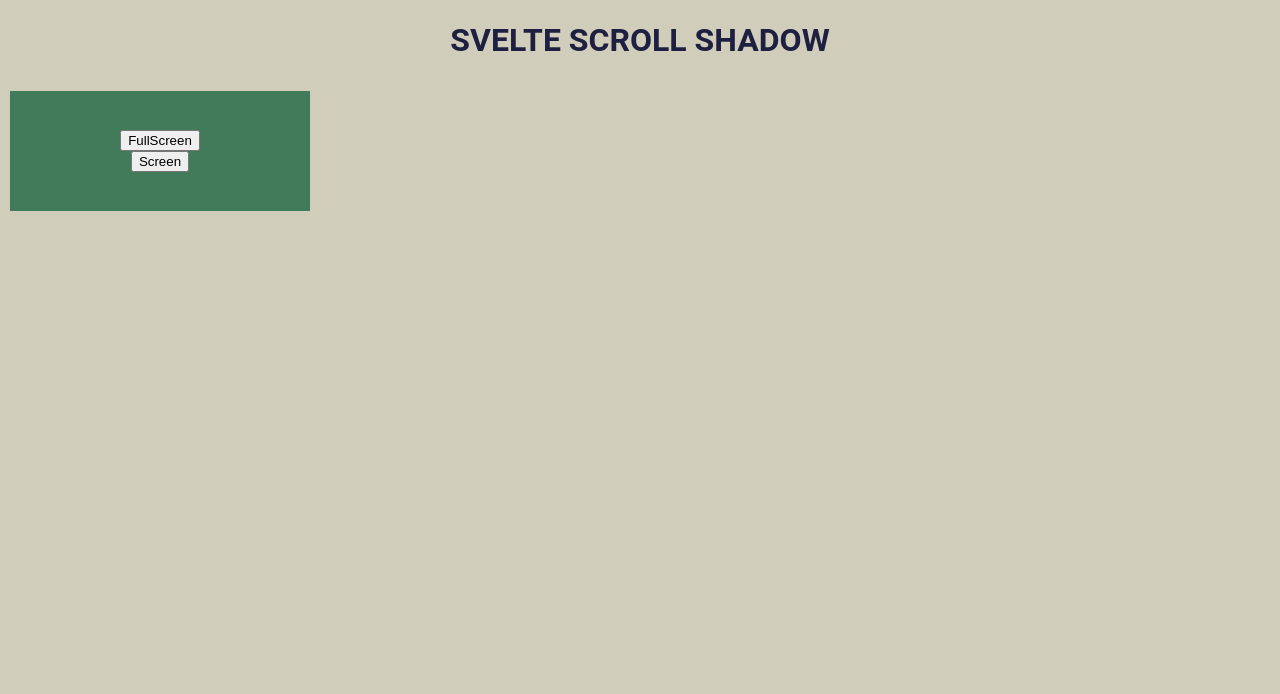
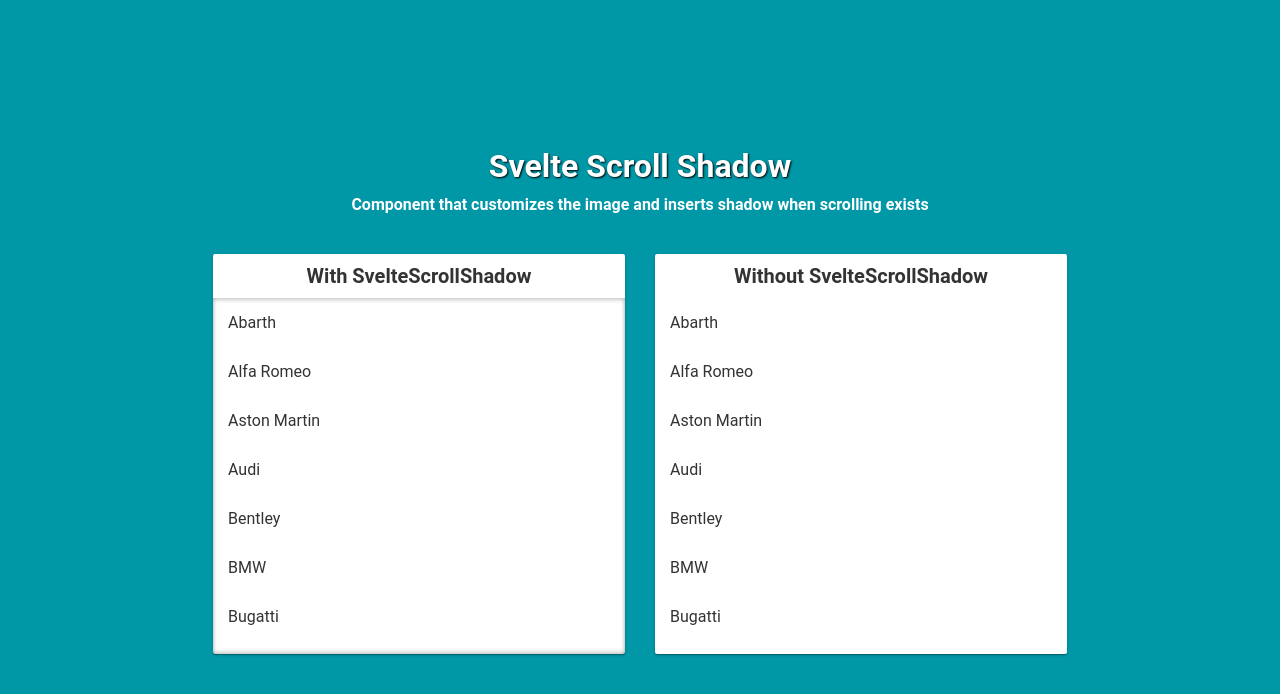
Before and after one commit to andrelmlins/svelte-scroll-shadow, a Svelte app: page / in a window 1280 px wide. Shown: the top 694 px of the page. Built offline with nearby package versions, Linux system fonts and the light colour scheme.

Commit message:
Creating example

```diff
--- a/public/global.css
+++ b/public/global.css
@@ -6,5 +6,5 @@
   font-family: "Roboto", sans-serif;
 }
 body {
-  background-color: #d0ceba;
+  background-color: #0097a7;
 }
--- a/src/dev/App.svelte
+++ b/src/dev/App.svelte
@@ -1,39 +1,106 @@
 <script>
   import SvelteScrollShadow from "../lib/index.svelte";
+  import cars from "./cars.js";
 </script>
 
 <style>
   main {
+    display: flex;
+    width: 100%;
+    height: 100%;
     align-items: center;
-    display: flex;
-    flex-flow: column wrap;
     justify-content: center;
-    width: 100%;
-  }
-
-  div {
-    align-items: center;
-    background-color: #417b5a;
-    display: flex;
-    flex-flow: column wrap;
-    height: 120px;
-    justify-content: center;
-    margin: 10px;
-    width: 300px;
+    flex-direction: column;
   }
 
   h1 {
-    color: #1f2041;
-    text-transform: uppercase;
+    color: white;
+    text-shadow: 1px 1px 2px black;
+    margin: 0;
+  }
+
+  h5 {
+    color: #333;
+    font-size: 20px;
+    font-weight: bold;
+    margin: 10px 0px;
+    text-align: center;
+  }
+
+  h4 {
+    color: white;
+    margin: 10px 0px;
+    margin-bottom: 40px;
+  }
+
+  .root {
+    display: flex;
+    justify-content: center;
+  }
+
+  .card {
+    box-shadow: 0px 1px 3px 0px rgba(0, 0, 0, 0.2),
+      0px 1px 1px 0px rgba(0, 0, 0, 0.14), 0px 2px 1px -1px rgba(0, 0, 0, 0.12);
+    display: flex;
+    flex-direction: column;
+    border-radius: 2px;
+    width: 500px;
+    max-width: 40%;
+    background-color: white;
+    max-height: 400px;
+  }
+
+  .card:first-child {
+    margin-right: 30px;
+  }
+
+  .card:last-child {
+    margin-right: 0px;
+  }
+
+  ul {
+    list-style: none;
+    border-radius: 2px;
+    padding: 0px;
+    margin: 0px;
+  }
+
+  li {
+    padding: 15px;
+    color: #333;
+  }
+
+  li:hover {
+    background-color: #eeeeee;
   }
 </style>
 
 <main>
   <h1>Svelte Scroll Shadow</h1>
-  <SvelteScrollShadow let:onRequest let:onExit>
-    <div>
-      <button on:click={() => onRequest()}>FullScreen</button>
-      <button on:click={() => onExit()}>Screen</button>
+  <h4>
+    Component that customizes the image and inserts shadow when scrolling exists
+  </h4>
+  <div class="root">
+    <div class="card">
+      <h5>With SvelteScrollShadow</h5>
+      <SvelteScrollShadow
+        isShadow={true}
+        scrollWidth="10px"
+        scrollPadding="5px">
+        <ul>
+          {#each cars as language}
+            <li>{language}</li>
+          {/each}
+        </ul>
+      </SvelteScrollShadow>
     </div>
-  </SvelteScrollShadow>
+    <div class="card">
+      <h5>Without SvelteScrollShadow</h5>
+      <ul style="overflow-y:scroll">
+        {#each cars as language}
+          <li>{language}</li>
+        {/each}
+      </ul>
+    </div>
+  </div>
 </main>
--- /dev/null
+++ b/src/dev/cars.js
@@ -0,0 +1,66 @@
+export default [
+  "Abarth",
+  "Alfa Romeo",
+  "Aston Martin",
+  "Audi",
+  "Bentley",
+  "BMW",
+  "Bugatti",
+  "Cadillac",
+  "Chevrolet",
+  "Chrysler",
+  "Citroën",
+  "Dacia",
+  "Daewoo",
+  "Daihatsu",
+  "Dodge",
+  "Donkervoort",
+  "DS",
+  "Ferrari",
+  "Fiat",
+  "Fisker",
+  "Ford",
+  "Honda",
+  "Hummer",
+  "Hyundai",
+  "Infiniti",
+  "Iveco",
+  "Jaguar",
+  "Jeep",
+  "Kia",
+  "KTM",
+  "Lada",
+  "Lamborghini",
+  "Lancia",
+  "Land Rover",
+  "Landwind",
+  "Lexus",
+  "Lotus",
+  "Maserati",
+  "Maybach",
+  "Mazda",
+  "McLaren",
+  "Mercedes-Benz",
+  "MG",
+  "Mini",
+  "Mitsubishi",
+  "Morgan",
+  "Nissan",
+  "Opel",
+  "Peugeot",
+  "Porsche",
+  "Renault",
+  "Rolls-Royce",
+  "Rover",
+  "Saab",
+  "Seat",
+  "Skoda",
+  "Smart",
+  "SsangYong",
+  "Subaru",
+  "Suzuki",
+  "Tesla",
+  "Toyota",
+  "Volkswagen",
+  "Volvo"
+];
--- a/src/lib/index.svelte
+++ b/src/lib/index.svelte
@@ -1,7 +1,6 @@
 <script>
   import { onMount, onDestroy, createEventDispatcher } from "svelte";
   import ResizeObserver from "resize-observer-polyfill";
-  import screenfull from "screenfull";
 
   export let style = "";
   export let styleSubcontainer;
@@ -17,17 +16,18 @@
 
   let scroll = false;
   let component = null;
+  let RO = null;
 
   onMount(() => {
     RO = new ResizeObserver(() => {
-      if (
-        component.parentNode.clientHeight < component.parentNode.scrollHeight
-      ) {
+      console.log(component.clientHeight, component.scrollHeight);
+      if (component.clientHeight < component.scrollHeight) {
         scroll = true;
       } else {
         scroll = false;
       }
     });
+
     RO.observe(component.parentNode);
   });
 
@@ -62,7 +62,7 @@
   }
   .subcontainer::-webkit-scrollbar-thumb {
     background: var(--scrollColor);
-    border-radius: 5;
+    border-radius: 5px;
     overflow: hidden;
   }
   .subcontainer::-webkit-scrollbar-thumb:hover {
@@ -77,7 +77,7 @@
   <div
     aria-label="subcontainer-scroll"
     bind:this={component}
-    className="subcontainer"
+    class="subcontainer"
     style={styleSubcontainer}>
     <slot />
   </div>
```
